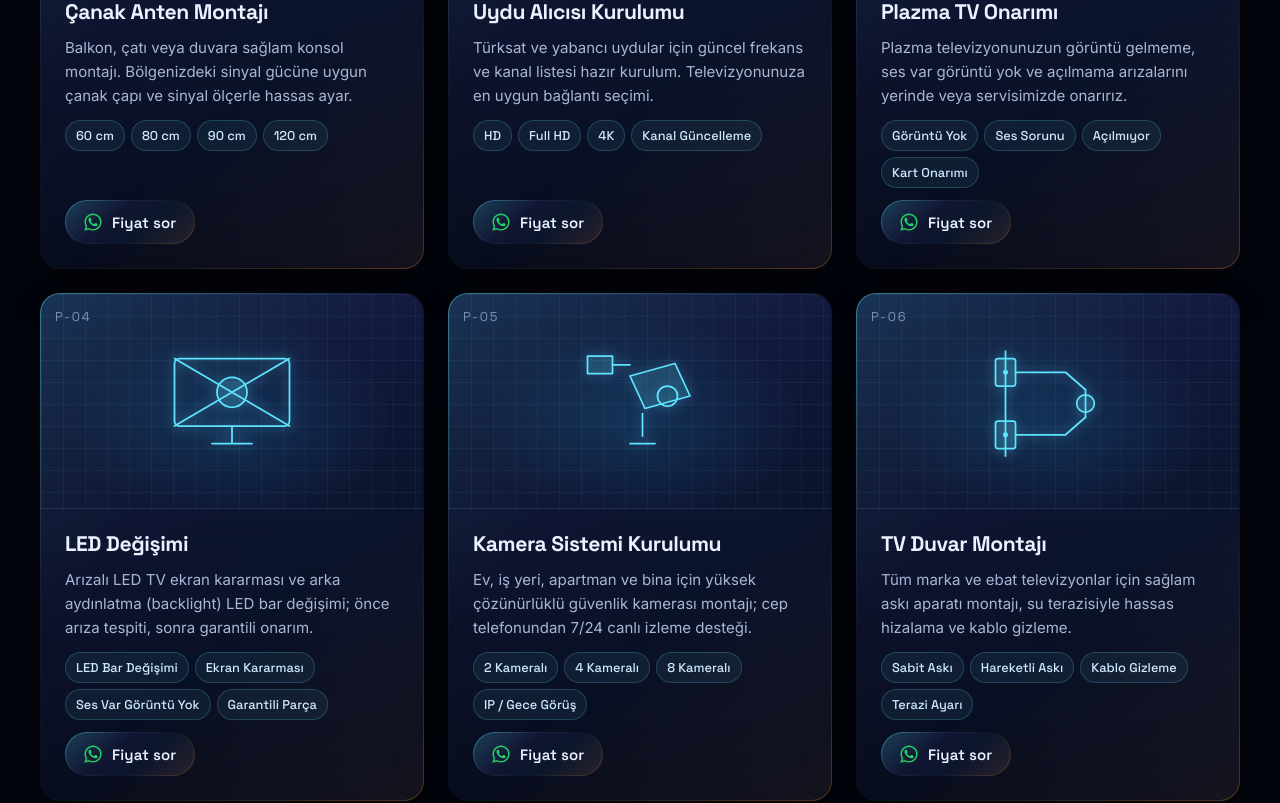
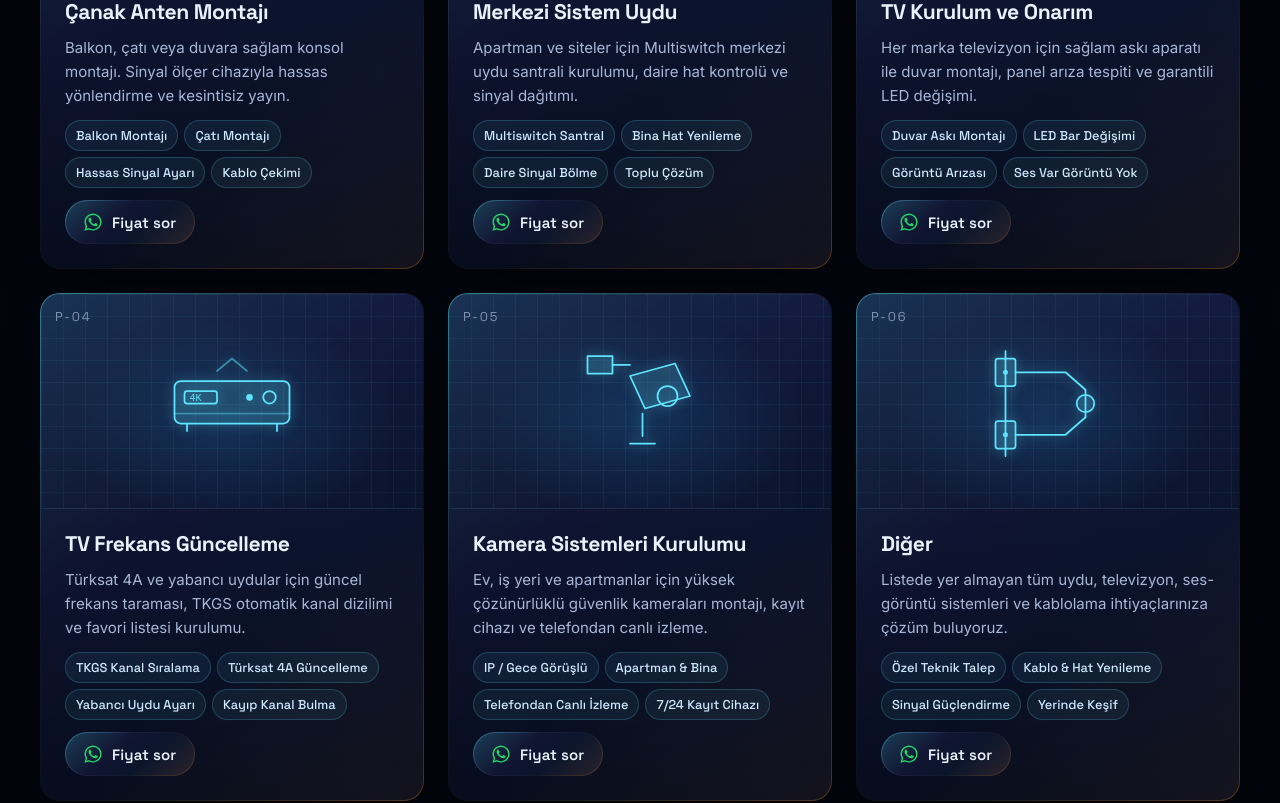
Before and after one commit to kadircnkya/y-ntek_servis, a React (Vite) app in the folder client/: page / in a window 1280 px wide. Shown: the part 1400-2203 px from the top of the page. Built offline with nearby package versions, Linux system fonts and the light colour scheme.

Commit message:
feat(mobile): yatay kaydirmali kompakt kart seridi ve 6 hizmet guncellemesi

```diff
--- a/client/src/components/Products.css
+++ b/client/src/components/Products.css
@@ -80,14 +80,21 @@
   display: flex;
   flex-direction: column;
   overflow: hidden;
+  touch-action: pan-y;
+  -webkit-user-select: none;
+  user-select: none;
+}
+
+/* 3D eğim ve parlama YALNIZCA fare olan masaüstü ekranlarda çalışır */
+@media (hover: hover) and (pointer: fine) {
+  .p-card {
     transform: perspective(900px) rotateX(var(--rx, 0deg)) rotateY(var(--ry, 0deg));
     transition: transform 0.6s var(--ease-out);
   }
   .p-card.is-tilting {
     transition: transform 0.12s linear;
-  will-change: transform; /* yalnızca fare üzerindeyken */
+    will-change: transform;
   }
-/* Parlama: büyük radyal leke, transform ile fareyi izler (repaint yok) */
   .p-card::after {
     content: '';
     position: absolute;
@@ -105,6 +112,10 @@
   .p-card.is-tilting::after {
     opacity: 1;
   }
+  .p-card:hover .holo-svg {
+    transform: translate3d(0, -4px, 0) scale(1.04);
+  }
+}
 
 .p-visual {
   position: relative;
@@ -117,18 +128,14 @@
     radial-gradient(60% 70% at 50% 60%, rgba(34, 181, 255, 0.16), transparent 70%),
     linear-gradient(rgba(95, 228, 255, 0.06) 1px, transparent 1px) 0 0 / 22px 22px,
     linear-gradient(90deg, rgba(95, 228, 255, 0.06) 1px, transparent 1px) 0 0 / 22px 22px;
+  pointer-events: none;
 }
 .holo-svg {
   width: 46%;
   max-width: 150px;
   height: auto;
-  filter: drop-shadow(0 0 6px rgba(95, 228, 255, 0.55)); /* statik, animasyonsuz */
+  filter: drop-shadow(0 0 6px rgba(95, 228, 255, 0.55));
   transition: transform 0.6s var(--ease-out);
-}
-@media (hover: hover) {
-  .p-card:hover .holo-svg {
-    transform: translate3d(0, -4px, 0) scale(1.04);
-  }
 }
 .p-code {
   position: absolute;
@@ -201,19 +208,28 @@
   }
 }
 
-/* ─── Mobil: ürünler yatay strip (sağa-sola kartlar, dikeyde sayfa serbest kayar) ─── */
-@media (max-width: 767px) {
+/* Noktalar masaüstünde gizli */
+.p-dots {
+  display: none;
+}
+
+/* ─── Mobil: kompakt yatay kaydırmalı kart şeridi (sağdan sola akıcı) ─── */
+@media (max-width: 1023px) {
   .p-grid {
     display: flex;
-    gap: var(--s-3);
+    flex-wrap: nowrap;
+    gap: 12px;
     margin-top: var(--s-5);
     overflow-x: auto;
+    overflow-y: hidden;
+    scroll-snap-type: x mandatory;
+    scroll-padding-inline: var(--gutter);
+    padding-inline: var(--gutter);
+    margin-inline: calc(var(--gutter) * -1);
+    padding-bottom: 6px;
+    -webkit-overflow-scrolling: touch;
     overscroll-behavior-x: contain;
     touch-action: pan-x pan-y;
-    scroll-snap-type: x mandatory;
-    padding-bottom: var(--s-3);
-    padding-inline: 2px;
-    -webkit-overflow-scrolling: touch;
     scrollbar-width: none;
     align-items: stretch;
   }
@@ -221,7 +237,8 @@
     display: none;
   }
   .p-grid > li {
-    flex: 0 0 min(280px, 80vw);
+    flex: 0 0 min(290px, 82vw);
+    max-width: min(290px, 82vw);
     scroll-snap-align: start;
     height: auto;
     display: flex;
@@ -230,19 +247,69 @@
     width: 100%;
     height: 100%;
     transform: none !important;
+    transition: none !important;
+    touch-action: pan-x pan-y;
   }
   .p-visual {
-    aspect-ratio: 16 / 8;
+    height: 115px;
+    aspect-ratio: auto;
+    pointer-events: none;
+  }
+  .holo-svg {
+    width: 36%;
+    max-width: 100px;
+    height: auto;
   }
   .p-body {
-    padding: var(--s-4);
-    gap: var(--s-2);
+    padding: 12px 14px;
+    gap: 8px;
   }
   .p-body h3 {
-    font-size: var(--fs-sm);
+    font-size: 1.1rem;
+    line-height: 1.25;
   }
   .p-body p {
-    font-size: var(--fs-xs);
-    line-height: 1.5;
+    font-size: 0.82rem;
+    line-height: 1.45;
+    display: -webkit-box;
+    -webkit-line-clamp: 3;
+    -webkit-box-orient: vertical;
+    overflow: hidden;
+  }
+  .chips {
+    gap: 4px;
+    margin: 2px 0 6px;
+  }
+  .chips li {
+    font-size: 0.72rem;
+    padding: 2px 8px;
+  }
+  .p-ask {
+    min-height: 44px;
+    padding: 10px 14px;
+    font-size: 0.88rem;
+    width: 100%;
+    justify-content: center;
+  }
+  .p-dots {
+    display: flex;
+    justify-content: center;
+    align-items: center;
+    gap: 6px;
+    margin-top: 14px;
+  }
+  .p-dot {
+    width: 6px;
+    height: 6px;
+    border-radius: 99px;
+    background: rgba(255, 255, 255, 0.2);
+    border: none;
+    padding: 0;
+    cursor: pointer;
+    transition: width 0.25s ease, background-color 0.25s ease;
+  }
+  .p-dot.active {
+    width: 18px;
+    background: var(--cyan);
   }
 }
--- a/client/src/components/Products.jsx
+++ b/client/src/components/Products.jsx
@@ -1,3 +1,4 @@
+import { useState, useRef } from 'react'
 import { useSection } from '../hooks/useSection.js'
 import { useTilt } from '../hooks/useTilt.js'
 import { ProductHologram, WhatsAppIcon } from './Icons.jsx'
@@ -39,6 +40,29 @@ function ProductCard({ p, index }) {
 
 export default function Products() {
   const ref = useSection()
+  const gridRef = useRef(null)
+  const [activeIndex, setActiveIndex] = useState(0)
+
+  const handleScroll = () => {
+    const el = gridRef.current
+    if (!el) return
+    const card = el.firstElementChild
+    if (!card) return
+    const itemWidth = card.getBoundingClientRect().width + 12
+    const idx = Math.round(el.scrollLeft / itemWidth)
+    setActiveIndex(Math.max(0, Math.min(products.length - 1, idx)))
+  }
+
+  const scrollToCard = (i) => {
+    const el = gridRef.current
+    if (!el) return
+    const card = el.firstElementChild
+    if (!card) return
+    const itemWidth = card.getBoundingClientRect().width + 12
+    el.scrollTo({ left: i * itemWidth, behavior: 'smooth' })
+    setActiveIndex(i)
+  }
+
   return (
     <section id="urunler" ref={ref} className="section products" data-alt="∞" data-alt-label="Derin uzay" aria-labelledby="products-title">
       {/* Motif: halkalı gezegen + küçük uydu-ay + nebula. Yalnızca bu bölümde. */}
@@ -64,11 +88,23 @@ export default function Products() {
           </p>
         </header>
 
-        <ul className="p-grid">
+        <ul className="p-grid" ref={gridRef} onScroll={handleScroll}>
           {products.map((p, i) => (
             <ProductCard key={p.id} p={p} index={i} />
           ))}
         </ul>
+
+        <div className="p-dots" aria-hidden="true">
+          {products.map((p, i) => (
+            <button
+              key={p.id}
+              type="button"
+              className={`p-dot ${i === activeIndex ? 'active' : ''}`}
+              aria-label={`Ürün ${i + 1}`}
+              onClick={() => scrollToCard(i)}
+            />
+          ))}
+        </div>
       </div>
     </section>
   )
--- a/client/src/components/Services.jsx
+++ b/client/src/components/Services.jsx
@@ -6,11 +6,11 @@ import './Appointment.css'
 
 const serviceOptions = [
   'Çanak anten montajı',
-  'Uydu alıcısı kurulumu',
-  'Plazma TV onarımı',
-  'LED değişimi',
-  'Kamera sistemi kurulumu',
-  'TV duvar montajı',
+  'Merkezi sistem uydu',
+  'TV kurulum ve onarım',
+  'TV frekans güncelleme',
+  'Kamera sistemleri kurulumu',
+  'Diğer',
 ]
 
 const districts = [
--- a/client/src/data/products.json
+++ b/client/src/data/products.json
@@ -3,42 +3,72 @@
     "id": "canak",
     "name": "Çanak Anten Montajı",
     "kind": "dish",
-    "summary": "Balkon, çatı veya duvara sağlam konsol montajı. Bölgenizdeki sinyal gücüne uygun çanak çapı ve sinyal ölçerle hassas ayar.",
-    "options": ["60 cm", "80 cm", "90 cm", "120 cm"]
+    "summary": "Balkon, çatı veya duvara sağlam konsol montajı. Sinyal ölçer cihazıyla hassas yönlendirme ve kesintisiz yayın.",
+    "options": [
+      "Balkon Montajı",
+      "Çatı Montajı",
+      "Hassas Sinyal Ayarı",
+      "Kablo Çekimi"
+    ]
   },
   {
-    "id": "alici",
-    "name": "Uydu Alıcısı Kurulumu",
-    "kind": "receiver",
-    "summary": "Türksat ve yabancı uydular için güncel frekans ve kanal listesi hazır kurulum. Televizyonunuza en uygun bağlantı seçimi.",
-    "options": ["HD", "Full HD", "4K", "Kanal Güncelleme"]
+    "id": "merkezi",
+    "name": "Merkezi Sistem Uydu",
+    "kind": "multiswitch",
+    "summary": "Apartman ve siteler için Multiswitch merkezi uydu santrali kurulumu, daire hat kontrolü ve sinyal dağıtımı.",
+    "options": [
+      "Multiswitch Santral",
+      "Bina Hat Yenileme",
+      "Daire Sinyal Bölme",
+      "Toplu Çözüm"
+    ]
   },
   {
-    "id": "plazma",
-    "name": "Plazma TV Onarımı",
+    "id": "tv-onarım",
+    "name": "TV Kurulum ve Onarım",
     "kind": "tv",
-    "summary": "Plazma televizyonunuzun görüntü gelmeme, ses var görüntü yok ve açılmama arızalarını yerinde veya servisimizde onarırız.",
-    "options": ["Görüntü Yok", "Ses Sorunu", "Açılmıyor", "Kart Onarımı"]
+    "summary": "Her marka televizyon için sağlam askı aparatı ile duvar montajı, panel arıza tespiti ve garantili LED değişimi.",
+    "options": [
+      "Duvar Askı Montajı",
+      "LED Bar Değişimi",
+      "Görüntü Arızası",
+      "Ses Var Görüntü Yok"
+    ]
   },
   {
-    "id": "led",
-    "name": "LED Değişimi",
-    "kind": "led",
-    "summary": "Arızalı LED TV ekran kararması ve arka aydınlatma (backlight) LED bar değişimi; önce arıza tespiti, sonra garantili onarım.",
-    "options": ["LED Bar Değişimi", "Ekran Kararması", "Ses Var Görüntü Yok", "Garantili Parça"]
+    "id": "frekans",
+    "name": "TV Frekans Güncelleme",
+    "kind": "receiver",
+    "summary": "Türksat 4A ve yabancı uydular için güncel frekans taraması, TKGS otomatik kanal dizilimi ve favori listesi kurulumu.",
+    "options": [
+      "TKGS Kanal Sıralama",
+      "Türksat 4A Güncelleme",
+      "Yabancı Uydu Ayarı",
+      "Kayıp Kanal Bulma"
+    ]
   },
   {
     "id": "kamera",
-    "name": "Kamera Sistemi Kurulumu",
+    "name": "Kamera Sistemleri Kurulumu",
     "kind": "camera",
-    "summary": "Ev, iş yeri, apartman ve bina için yüksek çözünürlüklü güvenlik kamerası montajı; cep telefonundan 7/24 canlı izleme desteği.",
-    "options": ["2 Kameralı", "4 Kameralı", "8 Kameralı", "IP / Gece Görüş"]
+    "summary": "Ev, iş yeri ve apartmanlar için yüksek çözünürlüklü güvenlik kameraları montajı, kayıt cihazı ve telefondan canlı izleme.",
+    "options": [
+      "IP / Gece Görüşlü",
+      "Apartman & Bina",
+      "Telefondan Canlı İzleme",
+      "7/24 Kayıt Cihazı"
+    ]
   },
   {
-    "id": "duvar",
-    "name": "TV Duvar Montajı",
+    "id": "diger",
+    "name": "Diğer",
     "kind": "bracket",
-    "summary": "Tüm marka ve ebat televizyonlar için sağlam askı aparatı montajı, su terazisiyle hassas hizalama ve kablo gizleme.",
-    "options": ["Sabit Askı", "Hareketli Askı", "Kablo Gizleme", "Terazi Ayarı"]
+    "summary": "Listede yer almayan tüm uydu, televizyon, ses-görüntü sistemleri ve kablolama ihtiyaçlarınıza çözüm buluyoruz.",
+    "options": [
+      "Özel Teknik Talep",
+      "Kablo & Hat Yenileme",
+      "Sinyal Güçlendirme",
+      "Yerinde Keşif"
+    ]
   }
 ]
--- a/client/src/hooks/useTilt.js
+++ b/client/src/hooks/useTilt.js
@@ -12,7 +12,7 @@ export function useTilt(max = 7) {
 
   useEffect(() => {
     const el = ref.current
-    if (!el || prefersReducedMotion()) return
+    if (!el || prefersReducedMotion() || !hasFinePointer() || window.innerWidth < 1024) return
 
     let rect = null
     let raf = 0
--- a/client/src/styles/global.css
+++ b/client/src/styles/global.css
@@ -476,6 +476,18 @@ ol {
   .eyebrow {
     margin-bottom: var(--s-2);
   }
+  .section {
+    padding-block: clamp(38px, 7vw, 50px);
+  }
+  .h2 {
+    font-size: clamp(1.6rem, 5.5vw, 2.1rem);
+  }
+  /* Mobilde kartların ve elemanların kaydırırken oynamasını / zıplamasını engelle */
+  .reveal {
+    opacity: 1 !important;
+    transform: none !important;
+    transition: none !important;
+  }
 }
 
 /* Lazy bölümler yüklenirken yer tutucu (alt bölümler, CLS'yi görünür alanda etkilemez) */
```
Also changed, not shown: client/src/components/Reviews.css (+62 -11 lines), client/src/components/Reviews.jsx (+37 -1 lines). Lines whose indentation alone changed are shown as unchanged.
